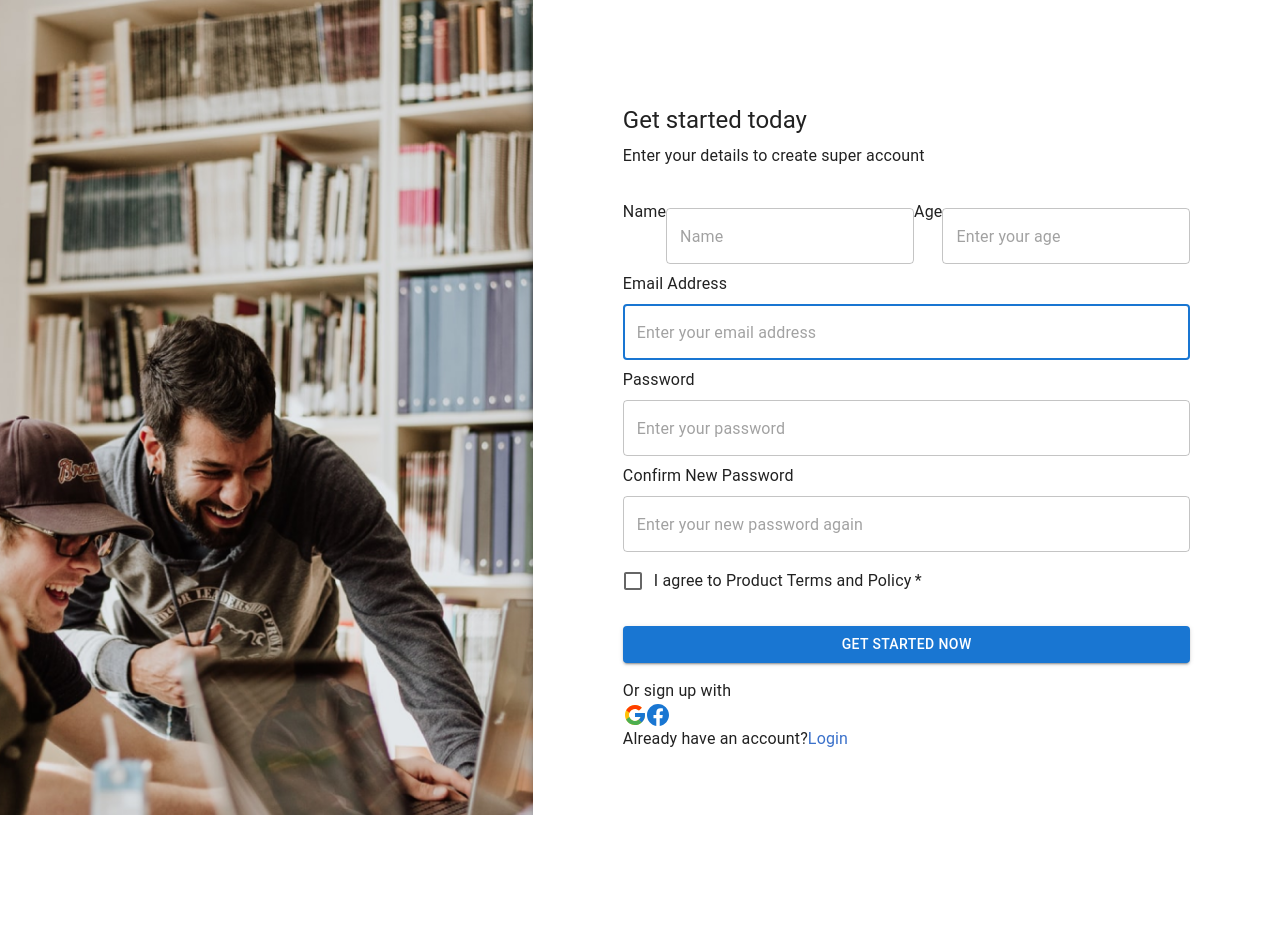
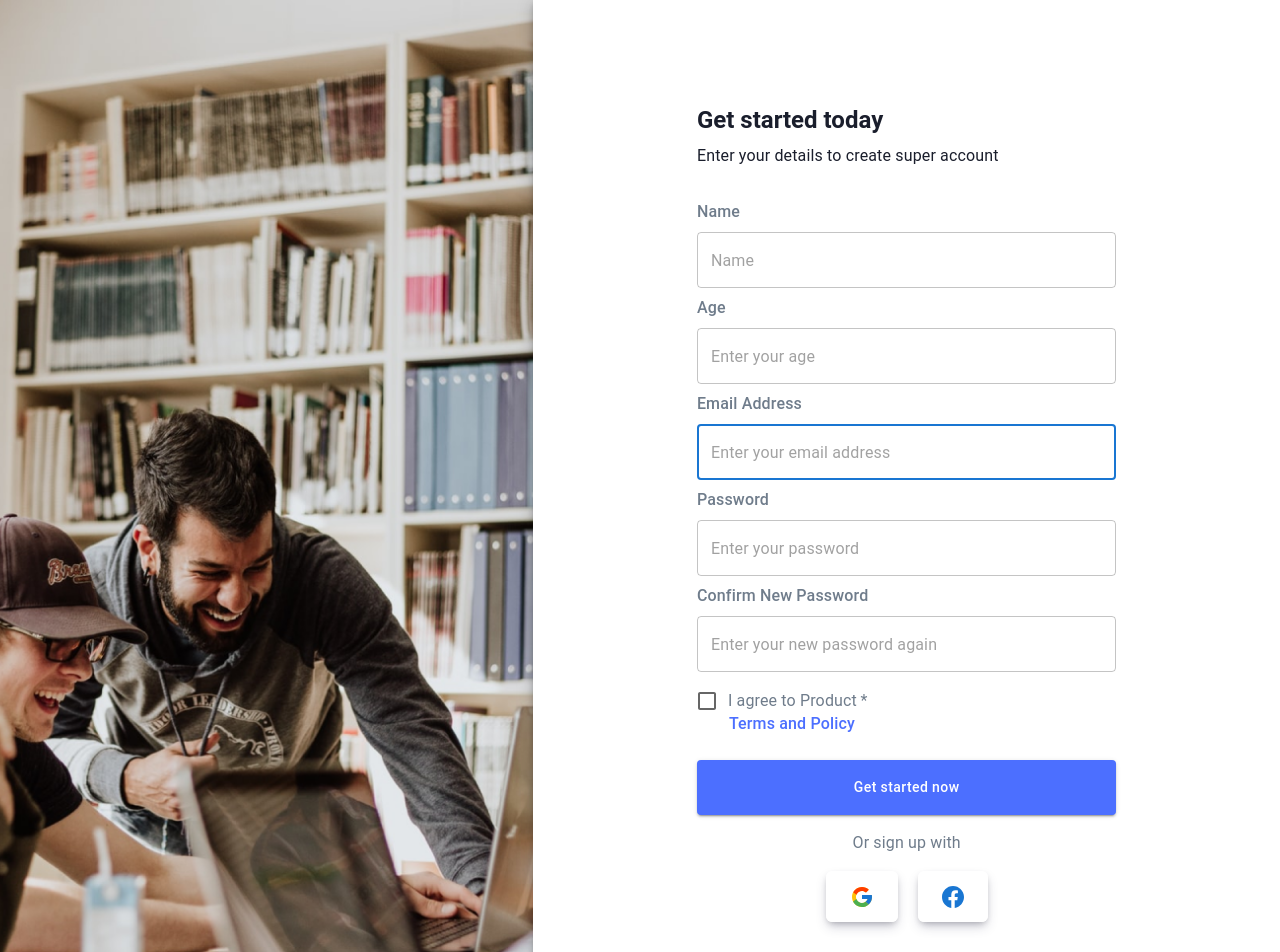
Before and after one commit to tania-boiar/blog, a React (Vite) app: page /#/sign-up in a window 1280 px wide. Shown: the top 952 px of the page. Before the commit the page ends 815 px from the top, so only its background shows below. Built offline with nearby package versions, Linux system fonts and the light colour scheme.

Commit message:
changes of basic layout

```diff
--- a/src/pages/ArticlesDashboardPage.tsx
+++ b/src/pages/ArticlesDashboardPage.tsx
@@ -124,6 +124,7 @@ export const ArticlesDashboardPage: React.FC<Props> = (props) => {
       <Divider />
       <List sx={{paddingLeft: "14px", paddingTop: "27px"}}>
         <ListItem>
+        <NavLink to="/sign-in">
             <Button
               variant="contained"
               startIcon={<LogoutIcon />}
@@ -139,6 +140,7 @@ export const ArticlesDashboardPage: React.FC<Props> = (props) => {
             >
               Logout
             </Button>
+          </NavLink>
         </ListItem>
       </List>
     </div>
--- a/src/pages/ForgotPasswordPage.tsx
+++ b/src/pages/ForgotPasswordPage.tsx
@@ -42,6 +42,7 @@ export const ForgotPasswordPage: React.FC = () => {
               display: 'flex',
               justifyContent: 'center',
               alignItems: 'center',
+              color: "#6F7C8B",
             }}>
           <Box
             sx={{
@@ -52,15 +53,15 @@ export const ForgotPasswordPage: React.FC = () => {
               alignItems: 'start',
             }}
           >
-            <Typography component="h1" variant="h5" sx={{ mt: 5 }}>
+            <Typography component="h1" variant="h5" sx={{ mt: 5, fontWeight: "700", color: "#1A1E2C" }}>
               Password recovery
             </Typography>
-            <Typography component="p" sx={{ mt: 1 }}>
+            <Typography component="p" sx={{ mt: 1, color: "#1A1E2C" }}>
               Enter the email you're using for your account
             </Typography>
             <Box component="form" noValidate onSubmit={handleSubmit} sx={{ mt: 4 }}>
               {/* <InputLabel key="email" sx={{ mb: -1}}>Email Address</InputLabel> */}
-              <label htmlFor="email">Email Address</label>
+              <label htmlFor="email" style={{ fontWeight: "500" }}>Email Address</label>
               <TextField
                 sx={{ mt: 1 }}
                 margin="normal"
@@ -76,15 +77,22 @@ export const ForgotPasswordPage: React.FC = () => {
                 type="submit"
                 fullWidth
                 variant="contained"
-                sx={{ mt: 3, mb: 2 }}
+                sx={{
+                  mt: 3,
+                  mb: 2,
+                  backgroundColor: "#4C6FFF",
+                  height: "55px",
+                  textTransform: "none",
+                  fontWeight: "500",
+                }}
               >
                 Reset
               </Button>
             </Box>
 
-            <Grid container>
-              <NavLink to="/sign-in">
-                Back to login
+            <Grid container sx={{justifyContent: "center"}}>
+              <NavLink to="/sign-in" style={{ color: "#4C6FFF", marginTop: "20px" }}>
+                Back to Login
               </NavLink>
               </Grid>
           </Box>
--- a/src/pages/SignInPage.tsx
+++ b/src/pages/SignInPage.tsx
@@ -42,6 +42,7 @@ export const SignInPage: React.FC = () => {
               display: 'flex',
               justifyContent: 'center',
               alignItems: 'center',
+              color: "#6F7C8B",
             }}>
           <Box
             sx={{
@@ -53,15 +54,19 @@ export const SignInPage: React.FC = () => {
             }}
           >
             <img src="./assets/images/waving-hand.svg" />
-            <Typography component="h1" variant="h5" sx={{ mt: 5 }}>
+            <Typography component="h1" variant="h5" sx={{ mt: 5, fontWeight: "700", color: "#1A1E2C" }}>
               Welcome back
             </Typography>
-            <Typography component="p" sx={{ mt: 1 }}>
-            Sign in to manage your account
+            <Typography component="p" sx={{ mt: 1, color: "#1A1E2C" }}>
+            Sign in to manage your account or
+            <NavLink to="/articles" style={{paddingLeft: "5px",  color: "#4C6FFF" }}>
+                Go to articles
+            </NavLink>
             </Typography>
+
             <Box component="form" noValidate onSubmit={handleSubmit} sx={{ mt: 4 }}>
               {/* <InputLabel key="email" sx={{ mb: -1}}>Email Address</InputLabel> */}
-              <label htmlFor="email">Email Address</label>
+              <label htmlFor="email" style={{ fontWeight: "500" }}>Email Address</label>
               <TextField
                 sx={{ mt: 1 }}
                 margin="normal"
@@ -74,7 +79,7 @@ export const SignInPage: React.FC = () => {
                 autoFocus
               />
               {/* <InputLabel key="password" sx={{ mb: -1}}>Password</InputLabel> */}
-              <label htmlFor="password">Password</label>
+              <label htmlFor="password" style={{ fontWeight: "500" }}>Password</label>
               <TextField
                 sx={{ mt: 1 }}
                 margin="normal"
@@ -88,7 +93,7 @@ export const SignInPage: React.FC = () => {
               />
 
               <Grid item xs sx={{ mt: 2 }}>
-                  <NavLink to="/forgot-password">
+                  <NavLink to="/forgot-password" style={{ color: "#4C6FFF" }}>
                   Forgot your password?
                 </NavLink>
                 </Grid>
@@ -96,33 +101,76 @@ export const SignInPage: React.FC = () => {
                 type="submit"
                 fullWidth
                 variant="contained"
-                sx={{ mt: 3, mb: 2 }}
+                sx={{
+                  mt: 3,
+                  mb: 2,
+                  backgroundColor: "#4C6FFF",
+                  height: "55px",
+                  textTransform: "none",
+                  fontWeight: "500",
+                }}
               >
                 Sign In
               </Button>
             </Box>
-            <Grid container>
-                <Grid item>
-                {"Or do it via other account"}
+
+            <Box
+              sx={{
+                display: "flex",
+                flexDirection: "column",
+                alignSelf: "center",
+                alignItems: "center",
+              }}
+            >
+              <Grid container justifyContent={"center"}>
+                <Grid item sx={{ mb: "16px"
+                }}
+              >{"Or do it via other account"}</Grid>
               </Grid>
-            </Grid>
-            <Grid item sx={{
-              display: 'flex',
-            }}>
+              <Grid
+                item
+                sx={{
+                  display: "flex",
+                }}
+              >
+                <div
+                  style={{
+                    border: "1px solid #fff",
+                    borderRadius: "6px",
+                    padding: "12px 23px",
+                    boxShadow: "rgba(50, 50, 93, 0.25) 0px 6px 12px -2px, rgba(0, 0, 0, 0.3) 0px 3px 7px -3px",
+                    marginRight: "20px",
+                  }}
+                >
                   <a href="#">
                     <img src="./assets/icons/google.svg" />
                   </a>
+                </div>
+                <div
+                  style={{
+                    border: "1px solid #fff",
+                    borderRadius: "6px",
+                    padding: "12px 23px",
+                    boxShadow: "rgba(50, 50, 93, 0.25) 0px 6px 12px -2px, rgba(0, 0, 0, 0.3) 0px 3px 7px -3px",
+                  }}
+                >
                   <a href="#">
                     <img src="./assets/icons/facebook.svg" />
                   </a>
+                </div>
               </Grid>
+            </Box>
 
 
-            <Grid container>
-                <Grid item>
+            <Grid container sx={{
+                position: "relative",
+                bottom: "-50px",
+                justifyContent: "center",
+              }}>
+                <Grid item pr={"5px"}>
                 {"Don't have an account? "}
                 </Grid>
-                <NavLink to="/sign-up">
+                <NavLink to="/sign-up" style={{ color: "#4C6FFF" }}>
                   Sign Up
                 </NavLink>
               </Grid>
--- a/src/pages/SignUpPage.tsx
+++ b/src/pages/SignUpPage.tsx
@@ -53,6 +53,7 @@ export const SignUpPage: React.FC = () => {
             display: "flex",
             justifyContent: "center",
             alignItems: "center",
+            color: "#6F7C8B",
           }}
         >
           <Box
@@ -64,10 +65,14 @@ export const SignUpPage: React.FC = () => {
               alignItems: "start",
             }}
           >
-            <Typography component="h1" variant="h5" sx={{ mt: 5 }}>
+            <Typography
+              component="h1"
+              variant="h5"
+              sx={{ mt: 5, fontWeight: "700", color: "#1A1E2C" }}
+            >
               Get started today
             </Typography>
-            <Typography component="p" sx={{ mt: 1 }}>
+            <Typography component="p" sx={{ mt: 1, color: "#1A1E2C" }}>
               Enter your details to create super account
             </Typography>
             <Box
@@ -78,17 +83,23 @@ export const SignUpPage: React.FC = () => {
             >
               <Grid
                 item
-                sx={{
-                  display: "flex",
-                }}
+                sx={
+                  {
+                    // display: "flex",
+                  }
+                }
               >
                 <Grid
                   item
-                  sx={{
-                    display: "flex",
-                  }}
+                  sx={
+                    {
+                      // display: "flex",
+                    }
+                  }
                 >
-                  <label htmlFor="name">Name</label>
+                  <label htmlFor="name" style={{ fontWeight: "500" }}>
+                    Name
+                  </label>
                   <TextField
                     sx={{ mt: 1 }}
                     margin="normal"
@@ -103,11 +114,15 @@ export const SignUpPage: React.FC = () => {
                 </Grid>
                 <Grid
                   item
-                  sx={{
-                    display: "flex",
-                  }}
+                  sx={
+                    {
+                      // display: "flex",
+                    }
+                  }
                 >
-                  <label htmlFor="name">Age</label>
+                  <label htmlFor="name" style={{ fontWeight: "500" }}>
+                    Age
+                  </label>
                   <TextField
                     sx={{ mt: 1 }}
                     margin="normal"
@@ -124,7 +139,9 @@ export const SignUpPage: React.FC = () => {
 
               {/* <InputLabel key="email" sx={{ mb: -1}}>Email Address</InputLabel> */}
               <Grid item>
-              <label htmlFor="email">Email Address</label>
+                <label htmlFor="email" style={{ fontWeight: "500" }}>
+                  Email Address
+                </label>
                 <TextField
                   sx={{ mt: 1 }}
                   margin="normal"
@@ -140,7 +157,9 @@ export const SignUpPage: React.FC = () => {
               {/* <InputLabel key="password" sx={{ mb: -1}}>Password</InputLabel> */}
 
               <Grid item>
-              <label htmlFor="password">Password</label>
+                <label htmlFor="password" style={{ fontWeight: "500" }}>
+                  Password
+                </label>
                 <TextField
                   sx={{ mt: 1 }}
                   margin="normal"
@@ -155,7 +174,9 @@ export const SignUpPage: React.FC = () => {
               </Grid>
               {/* <label htmlFor="confirm-password">Confirm New Password</label> */}
               <Grid item>
-              <label htmlFor="confirm-password">Confirm New Password</label>
+                <label htmlFor="confirm-password" style={{ fontWeight: "500" }}>
+                  Confirm New Password
+                </label>
                 <TextField
                   sx={{ mt: 1 }}
                   margin="normal"
@@ -168,23 +189,52 @@ export const SignUpPage: React.FC = () => {
                   autoComplete="current-password"
                 />
               </Grid>
+              <Box display="flex" flexDirection={"column"}>
                 <FormControlLabel
                   required
                   control={<Checkbox />}
-                label="I agree to Product Terms and Policy"
+                  label="I agree to Product"
                 />
+                <NavLink
+                  to="/terms"
+                  style={{
+                    marginLeft: "32px",
+                    marginTop: "-10px",
+                    color: "#4C6FFF",
+                    fontWeight: "500",
+                  }}
+                >
+                  Terms and Policy
+                </NavLink>
+              </Box>
               <Button
                 type="submit"
                 fullWidth
                 variant="contained"
-                sx={{ mt: 3, mb: 2 }}
+                sx={{
+                  mt: 3,
+                  mb: 2,
+                  backgroundColor: "#4C6FFF",
+                  height: "55px",
+                  textTransform: "none",
+                  fontWeight: "500",
+                }}
               >
                 Get started now
               </Button>
-
             </Box>
-            <Grid container>
-              <Grid item>{"Or sign up with"}</Grid>
+            <Box
+              sx={{
+                display: "flex",
+                flexDirection: "column",
+                alignSelf: "center",
+                alignItems: "center",
+              }}
+            >
+              <Grid container justifyContent={"center"}>
+                <Grid item sx={{ mb: "16px"
+                }}
+              >{"Or sign up with"}</Grid>
               </Grid>
               <Grid
                 item
@@ -192,17 +242,48 @@ export const SignUpPage: React.FC = () => {
                   display: "flex",
                 }}
               >
+                <div
+                  style={{
+                    border: "1px solid #fff",
+                    borderRadius: "6px",
+                    padding: "12px 23px",
+                    boxShadow: "rgba(50, 50, 93, 0.25) 0px 6px 12px -2px, rgba(0, 0, 0, 0.3) 0px 3px 7px -3px",
+                    marginRight: "20px",
+                  }}
+                >
                   <a href="#">
                     <img src="./assets/icons/google.svg" />
                   </a>
+                </div>
+                <div
+                  style={{
+                    border: "1px solid #fff",
+                    borderRadius: "6px",
+                    padding: "12px 23px",
+                    boxShadow: "rgba(50, 50, 93, 0.25) 0px 6px 12px -2px, rgba(0, 0, 0, 0.3) 0px 3px 7px -3px",
+                  }}
+                >
                   <a href="#">
                     <img src="./assets/icons/facebook.svg" />
                   </a>
+                </div>
               </Grid>
+            </Box>
 
-            <Grid container>
-              <Grid item>{"Already have an account? "}</Grid>
-              <NavLink to="/sign-in">Login</NavLink>
+            <Grid
+              container
+              sx={{
+                position: "relative",
+                bottom: "-46px",
+                justifyContent: "center",
+              }}
+            >
+              <Grid item pr={"5px"}>
+                {"Already have an account? "}
+              </Grid>
+              <NavLink to="/sign-in" style={{ color: "#4C6FFF" }}>
+                Login
+              </NavLink>
             </Grid>
           </Box>
         </Grid>
--- a/src/pages/TermsPage.tsx
+++ b/src/pages/TermsPage.tsx
@@ -6,8 +6,7 @@ import CssBaseline from '@mui/material/CssBaseline';
 import Box from '@mui/material/Box';
 import ChevronLeftIcon from '@mui/icons-material/ChevronLeft';
 import { Button, Container } from '@mui/material';
-
-
+import { NavLink } from 'react-router-dom';
 
 export const TermsPage: React.FC= () => (
   <React.Fragment>
@@ -19,12 +18,12 @@ export const TermsPage: React.FC= () => (
             <a href="#">
               <img src="./assets/images/logo-white.svg" />
             </a>
-            <Button sx={{ color: "#fff", textTransform: "none", justifyContent: "flex-start"}}>
+            <NavLink to="/sign-in" style={{ color: "#fff", textTransform: "none", justifyContent: "flex-start", display: "flex", alignItems: "center"}}>
             <ChevronLeftIcon fontSize='small' sx={{marginRight: "14px"}} />
             <Typography variant="h5" component="div" sx={{ fontWeight: "700"}}>
               Product legal information
             </Typography>
-            </Button>
+            </NavLink>
           </Box>
         </Container>
       </Toolbar>
@@ -79,7 +78,9 @@ export const TermsPage: React.FC= () => (
           Lorem ipsum dolor sit amet, consectetur adipiscing elit, sed do eiusmod tempor incididunt ut labore et dolore magna aliqua. Ut enim ad minim veniam, quis nostrud exercitation ullamco laboris nisi ut aliquip ex ea commodo consequat. Duis aute irure dolor in reprehenderit in voluptate velit esse cillum dolore eu fugiat nulla pariatur. Excepteur sint occaecat cupidatat non proident, sunt in culpa qui officia deserunt mollit anim id est laborum.
         </Typography>
 
-        <Button variant="outlined" sx={{borderRadius: "3px", borderColor: "#6F7C8B80", color: "#6F7C8B", width: "108px"}}>Back</Button>
+        <NavLink to="/sign-in">
+          <Button variant="outlined" sx={{borderRadius: "3px", borderColor: "#6F7C8B80", color: "#6F7C8B", width: "108px"}}>Back</Button>
+        </NavLink>
       </Container>
     </Box>
   </main>
```
Lines whose indentation alone changed are shown as unchanged.
